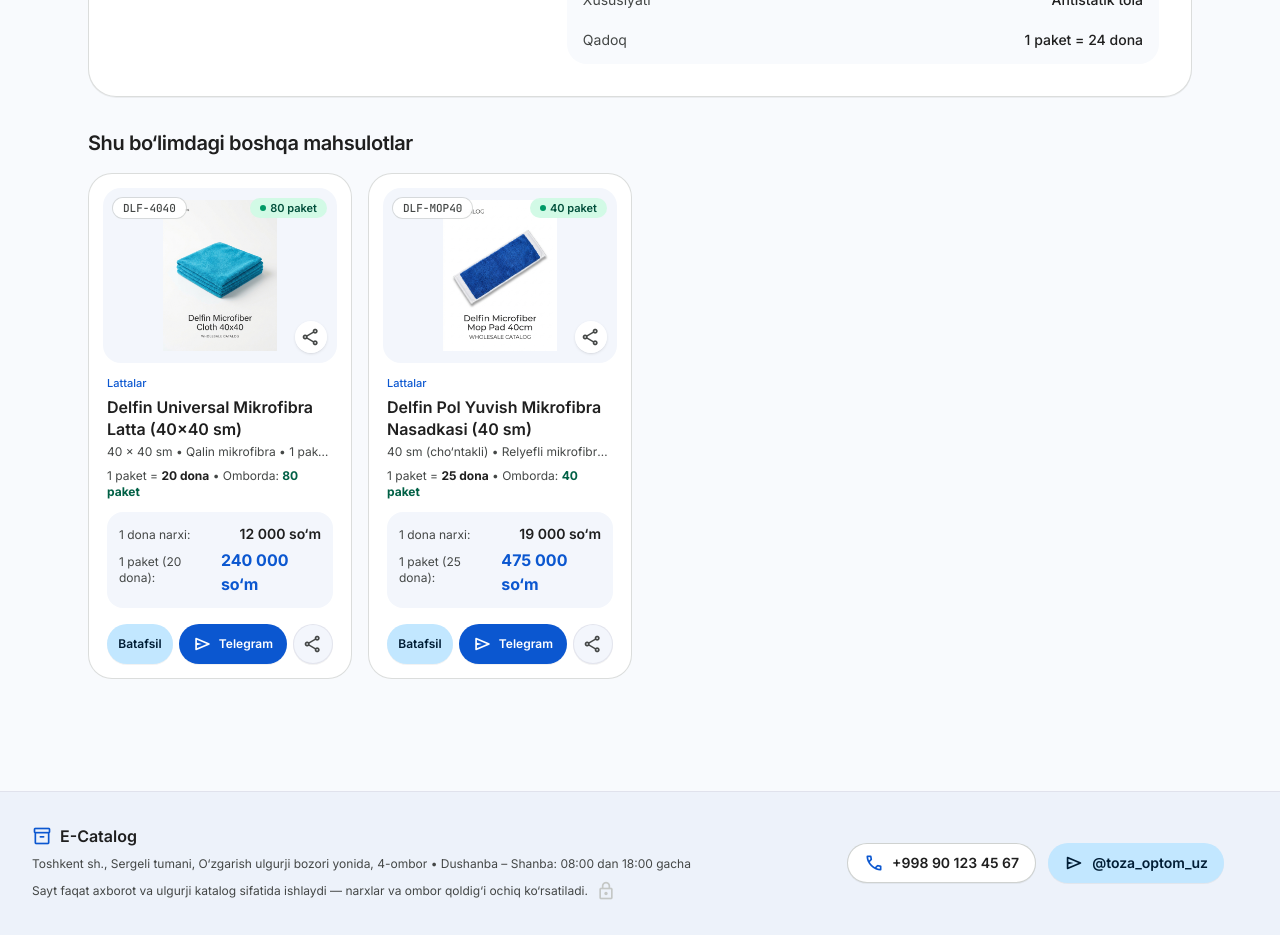
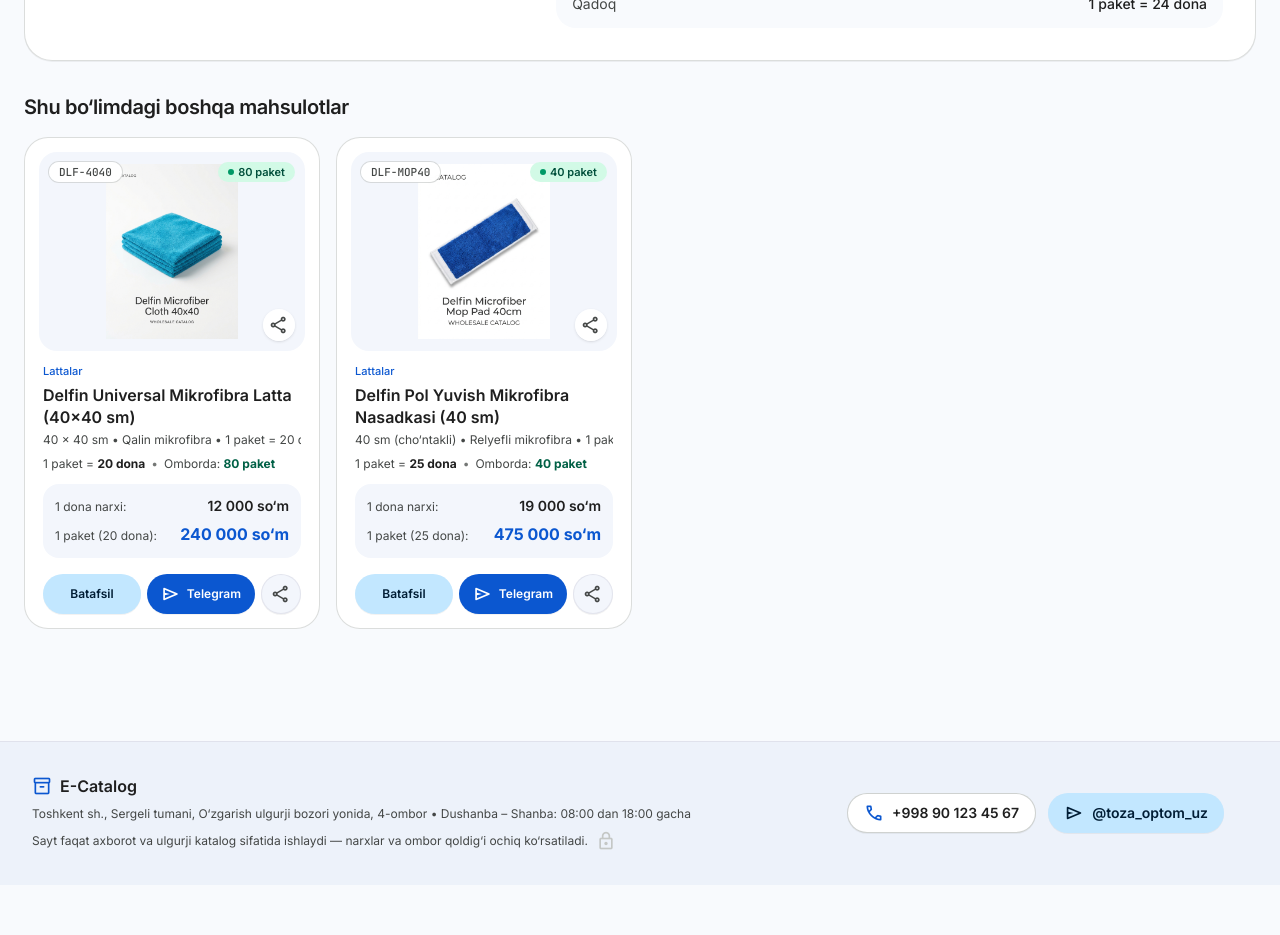
Before and after one commit to joxacybers/e-catalog, a Next.js app: page /product/antistatik-chang-yiguvchi-latta-35x35-sm in a window 1280 px wide. Shown: the part 760-1695 px from the top of the page. After the commit the page ends 1645 px from the top, so only its background shows below. Built offline with nearby package versions, Linux system fonts and the light colour scheme.

Commit message:
fix(mobile): prevent product card overflow with width containment, text truncating, and viewport boundaries

```diff
--- a/src/app/globals.css
+++ b/src/app/globals.css
@@ -55,6 +55,8 @@
     -moz-osx-font-smoothing: grayscale;
     scroll-behavior: smooth;
     -webkit-tap-highlight-color: transparent;
+    overflow-x: hidden;
+    max-width: 100%;
   }
 
   body {
@@ -62,6 +64,9 @@
     color: var(--md-sys-color-on-surface);
     font-family: var(--md-ref-typeface-plain);
     -webkit-overflow-scrolling: touch;
+    overflow-x: hidden;
+    max-width: 100%;
+    position: relative;
   }
 
   h1, h2, h3, h4 {
--- a/src/app/layout.tsx
+++ b/src/app/layout.tsx
@@ -48,7 +48,7 @@ export default function RootLayout({
             <NavigationProgressBar />
           </Suspense>
           <Navbar settings={publicSettings} />
-          <main className="flex-1 pb-16 sm:pb-0 flex flex-col">
+          <main className="flex-1 pb-16 sm:pb-0 flex flex-col w-full min-w-0 max-w-full overflow-x-hidden">
             <PageTransition>{children}</PageTransition>
           </main>
           <Footer settings={publicSettings} />
--- a/src/components/ProductCard.tsx
+++ b/src/components/ProductCard.tsx
@@ -43,12 +43,12 @@ export function ProductCard({
     .join(' • ');
 
   return (
-    <div className="group flex flex-col rounded-[20px] sm:rounded-[24px] border border-[#c4c7c5]/60 bg-white p-3 sm:p-3.5 transition-all duration-200 hover:shadow-md">
+    <div className="group flex flex-col w-full min-w-0 max-w-full overflow-hidden rounded-[20px] sm:rounded-[24px] border border-[#c4c7c5]/60 bg-white p-3 sm:p-3.5 transition-all duration-200 hover:shadow-md">
       {/* Top M3 Tonal Image Container */}
       <Link
         href={`/product/${product.slug}`}
         prefetch={true}
-        className="relative block aspect-[4/3] overflow-hidden rounded-[16px] sm:rounded-[18px] bg-[#f3f6fc] p-2.5 sm:p-3"
+        className="relative block aspect-[4/3] w-full min-w-0 overflow-hidden rounded-[16px] sm:rounded-[18px] bg-[#f3f6fc] p-2.5 sm:p-3"
       >
         <img
           src={product.images[0]}
@@ -56,26 +56,26 @@ export function ProductCard({
           className="h-full w-full object-contain transition-transform duration-300 group-hover:scale-105"
         />
 
-        <span className="absolute left-2.5 top-2.5 rounded-full bg-white/95 backdrop-blur-xs px-2 sm:px-2.5 py-0.5 font-mono text-[10px] sm:text-[11px] font-medium text-[#444746] ring-1 ring-[#c4c7c5]/60">
+        <span className="absolute left-2.5 top-2.5 max-w-[45%] truncate rounded-full bg-white/95 backdrop-blur-xs px-2 sm:px-2.5 py-0.5 font-mono text-[10px] sm:text-[11px] font-medium text-[#444746] ring-1 ring-[#c4c7c5]/60">
           {product.sku}
         </span>
 
         {stockState === 'in_stock' && (
-          <span className="absolute right-2.5 top-2.5 inline-flex items-center gap-1 rounded-full bg-emerald-100/95 backdrop-blur-xs px-2 sm:px-2.5 py-0.5 text-[10px] sm:text-[11px] font-semibold text-emerald-900">
-            <span className="h-1.5 w-1.5 rounded-full bg-emerald-600" />
-            {formatNumber(product.stockPacks)} {packType}
+          <span className="absolute right-2.5 top-2.5 max-w-[50%] truncate inline-flex items-center gap-1 rounded-full bg-emerald-100/95 backdrop-blur-xs px-2 sm:px-2.5 py-0.5 text-[10px] sm:text-[11px] font-semibold text-emerald-900">
+            <span className="h-1.5 w-1.5 rounded-full bg-emerald-600 shrink-0" />
+            <span className="truncate">{formatNumber(product.stockPacks)} {packType}</span>
           </span>
         )}
         {stockState === 'low_stock' && (
-          <span className="absolute right-2.5 top-2.5 inline-flex items-center gap-1 rounded-full bg-amber-100/95 backdrop-blur-xs px-2 sm:px-2.5 py-0.5 text-[10px] sm:text-[11px] font-semibold text-amber-900">
-            <span className="h-1.5 w-1.5 rounded-full bg-amber-600" />
-            {formatNumber(product.stockPacks)} {packType}
+          <span className="absolute right-2.5 top-2.5 max-w-[50%] truncate inline-flex items-center gap-1 rounded-full bg-amber-100/95 backdrop-blur-xs px-2 sm:px-2.5 py-0.5 text-[10px] sm:text-[11px] font-semibold text-amber-900">
+            <span className="h-1.5 w-1.5 rounded-full bg-amber-600 shrink-0" />
+            <span className="truncate">{formatNumber(product.stockPacks)} {packType}</span>
           </span>
         )}
         {stockState === 'out_of_stock' && (
-          <span className="absolute right-2.5 top-2.5 inline-flex items-center gap-1 rounded-full bg-rose-100/95 backdrop-blur-xs px-2 sm:px-2.5 py-0.5 text-[10px] sm:text-[11px] font-semibold text-rose-900">
-            <span className="h-1.5 w-1.5 rounded-full bg-rose-600" />
-            {t.product.outOfStock}
+          <span className="absolute right-2.5 top-2.5 max-w-[50%] truncate inline-flex items-center gap-1 rounded-full bg-rose-100/95 backdrop-blur-xs px-2 sm:px-2.5 py-0.5 text-[10px] sm:text-[11px] font-semibold text-rose-900">
+            <span className="h-1.5 w-1.5 rounded-full bg-rose-600 shrink-0" />
+            <span className="truncate">{t.product.outOfStock}</span>
           </span>
         )}
 
@@ -95,9 +95,9 @@ export function ProductCard({
       </Link>
 
       {/* Body */}
-      <div className="flex flex-1 flex-col px-0.5 sm:px-1 pt-2.5 sm:pt-3">
+      <div className="flex flex-1 flex-col w-full min-w-0 px-0.5 sm:px-1 pt-2.5 sm:pt-3">
         {category && (
-          <div className="mb-0.5 sm:mb-1 text-[11px] font-medium text-[#0b57d0]">
+          <div className="mb-0.5 sm:mb-1 text-[11px] font-medium text-[#0b57d0] truncate">
             {l(lang, category.nameUz, category.nameRu)}
           </div>
         )}
@@ -105,23 +105,23 @@ export function ProductCard({
         <Link
           href={`/product/${product.slug}`}
           prefetch={true}
-          className="line-clamp-2 text-sm sm:text-base font-semibold leading-snug text-[#1f1f1f] hover:text-[#0b57d0] transition-colors"
+          className="line-clamp-2 text-sm sm:text-base font-semibold leading-snug text-[#1f1f1f] hover:text-[#0b57d0] transition-colors break-words"
         >
           {name}
         </Link>
 
         {specsLine && (
-          <p className="mt-1 line-clamp-1 text-[11px] sm:text-xs text-[#444746]">{specsLine}</p>
+          <p className="mt-1 line-clamp-1 text-[11px] sm:text-xs text-[#444746] truncate">{specsLine}</p>
         )}
 
         {/* Packaging & Exact Stock Line */}
-        <div className="mt-2 text-[11px] sm:text-xs text-[#444746]">
-          1 {packType} = <strong className="text-[#1f1f1f]">{product.packQuantity} {unitName}</strong>
-          {' • '}
+        <div className="mt-2 text-[11px] sm:text-xs text-[#444746] flex flex-wrap items-center gap-x-1.5 gap-y-0.5">
+          <span>1 {packType} = <strong className="text-[#1f1f1f]">{product.packQuantity} {unitName}</strong></span>
+          <span className="text-[#747775]">•</span>
           {stockState === 'out_of_stock' ? (
             <span className="font-medium text-rose-700">{t.product.outOfStock}</span>
           ) : (
-            <span>
+            <span className="truncate">
               {t.product.stockLeft}{' '}
               <strong className="text-emerald-800">
                 {formatNumber(product.stockPacks)} {packType}
@@ -131,31 +131,31 @@ export function ProductCard({
         </div>
 
         {/* M3 Tonal Price Box */}
-        <div className="mt-2.5 sm:mt-3 rounded-[14px] sm:rounded-[16px] bg-[#f3f6fc] p-2.5 sm:p-3">
-          <div className="flex items-baseline justify-between gap-2 text-[11px] sm:text-xs">
-            <span className="text-[#444746]">
+        <div className="mt-2.5 sm:mt-3 rounded-[14px] sm:rounded-[16px] bg-[#f3f6fc] p-2.5 sm:p-3 w-full min-w-0 space-y-1.5">
+          <div className="flex items-baseline justify-between gap-1.5 text-[11px] sm:text-xs min-w-0">
+            <span className="text-[#444746] truncate min-w-0 flex-1">
               {interpolate(t.product.unitPriceLabel, { unit: unitName })}:
             </span>
-            <span className="text-xs sm:text-sm font-semibold text-[#1f1f1f]">
+            <span className="text-xs sm:text-sm font-semibold text-[#1f1f1f] shrink-0 whitespace-nowrap">
               {formatPrice(product.unitPrice, lang)}
             </span>
           </div>
-          <div className="mt-1 flex items-baseline justify-between gap-2 text-[11px] sm:text-xs">
-            <span className="text-[#444746]">
+          <div className="flex items-baseline justify-between gap-1.5 text-[11px] sm:text-xs min-w-0">
+            <span className="text-[#444746] truncate min-w-0 flex-1">
               1 {packType} ({product.packQuantity} {unitName}):
             </span>
-            <span className="text-sm sm:text-base font-bold text-[#0b57d0]">
+            <span className="text-sm sm:text-base font-bold text-[#0b57d0] shrink-0 whitespace-nowrap">
               {formatPrice(product.packPrice, lang)}
             </span>
           </div>
         </div>
 
         {/* Material Design 3 Action Buttons */}
-        <div className="mt-3 flex items-center gap-1.5 pt-1">
+        <div className="mt-3 flex items-center gap-1.5 pt-1 w-full min-w-0">
           <button
             type="button"
             onClick={() => router.push(`/product/${product.slug}`)}
-            className="flex-1 inline-flex items-center justify-center h-10 px-3 rounded-full bg-[#c2e7ff] text-[#001d35] hover:bg-[#b0dcf5] active:scale-95 text-xs font-semibold transition-all cursor-pointer shadow-2xs truncate"
+            className="flex-1 min-w-0 inline-flex items-center justify-center h-9 sm:h-10 px-2 sm:px-3 rounded-full bg-[#c2e7ff] text-[#001d35] hover:bg-[#b0dcf5] active:scale-95 text-xs font-semibold transition-all cursor-pointer shadow-2xs truncate"
           >
             {t.product.detailsBtn}
           </button>
@@ -164,20 +164,20 @@ export function ProductCard({
             href={telegramHref}
             target="_blank"
             rel="noopener noreferrer"
-            className="inline-flex items-center justify-center gap-1.5 h-10 px-3.5 rounded-full bg-[#0b57d0] text-white hover:bg-[#0842a0] active:scale-95 text-xs font-semibold transition-all cursor-pointer shadow-2xs shrink-0"
+            className="inline-flex items-center justify-center gap-1 sm:gap-1.5 h-9 sm:h-10 px-3 sm:px-3.5 rounded-full bg-[#0b57d0] text-white hover:bg-[#0842a0] active:scale-95 text-xs font-semibold transition-all cursor-pointer shadow-2xs shrink-0"
           >
-            <M3Icon name="send" className="text-[15px]" />
+            <M3Icon name="send" className="text-[14px] sm:text-[15px]" />
             <span>Telegram</span>
           </a>
 
           <button
             type="button"
             onClick={() => setShareOpen(true)}
-            className="inline-flex items-center justify-center h-10 w-10 rounded-full bg-[#f3f6fc] text-[#444746] hover:bg-[#d3e3fd] hover:text-[#0b57d0] active:scale-95 transition-all cursor-pointer shadow-2xs shrink-0 border border-[#e0e2ec]/80"
+            className="inline-flex items-center justify-center h-9 sm:h-10 w-9 sm:w-10 rounded-full bg-[#f3f6fc] text-[#444746] hover:bg-[#d3e3fd] hover:text-[#0b57d0] active:scale-95 transition-all cursor-pointer shadow-2xs shrink-0 border border-[#e0e2ec]/80"
             title={t.product.shareBtn}
             aria-label={t.product.shareBtn}
           >
-            <M3Icon name="share" className="text-[17px]" />
+            <M3Icon name="share" className="text-[16px] sm:text-[17px]" />
           </button>
         </div>
 
--- a/src/components/ProductDetailClient.tsx
+++ b/src/components/ProductDetailClient.tsx
@@ -44,7 +44,7 @@ export function ProductDetailClient({
   );
 
   return (
-    <div className="mx-auto max-w-6xl px-3 py-4 sm:px-6 sm:py-6 space-y-6 sm:space-y-8 pb-24 sm:pb-8">
+    <div className="mx-auto max-w-6xl px-3 py-4 sm:px-6 sm:py-6 space-y-6 sm:space-y-8 pb-24 sm:pb-8 w-full min-w-0 max-w-full overflow-hidden">
       {/* Back Button */}
       <div className="flex items-center justify-between gap-3">
         <button
@@ -62,7 +62,7 @@ export function ProductDetailClient({
       </div>
 
       {/* Single Clean M3 Surface Card */}
-      <div className="rounded-[24px] sm:rounded-[28px] border border-[#c4c7c5]/60 bg-white p-4 sm:p-8 shadow-2xs">
+      <div className="rounded-[24px] sm:rounded-[28px] border border-[#c4c7c5]/60 bg-white p-4 sm:p-8 shadow-2xs w-full min-w-0 max-w-full overflow-hidden">
         <div className="grid gap-6 sm:gap-8 lg:grid-cols-12">
           {/* Left: Product Image */}
           <div className="lg:col-span-5 space-y-3">
```
Also changed, not shown: src/components/SimpleCatalogView.tsx (+17 -17 lines).
